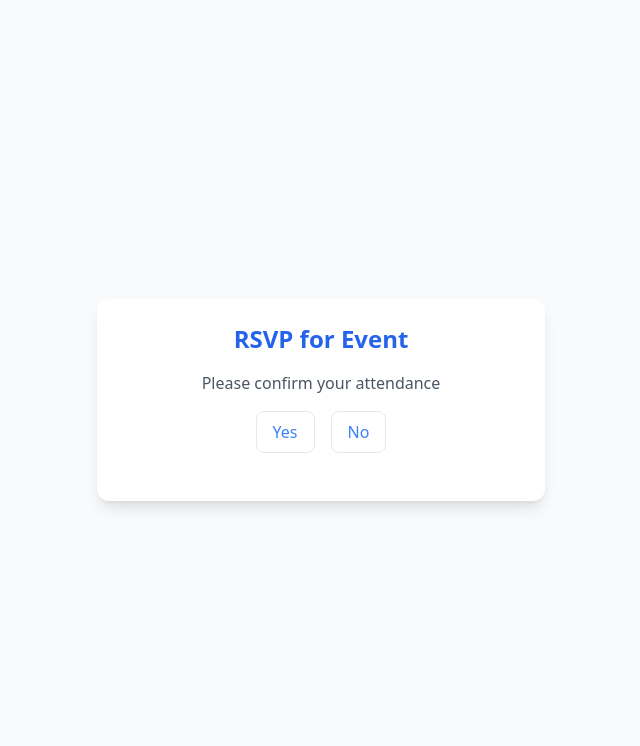
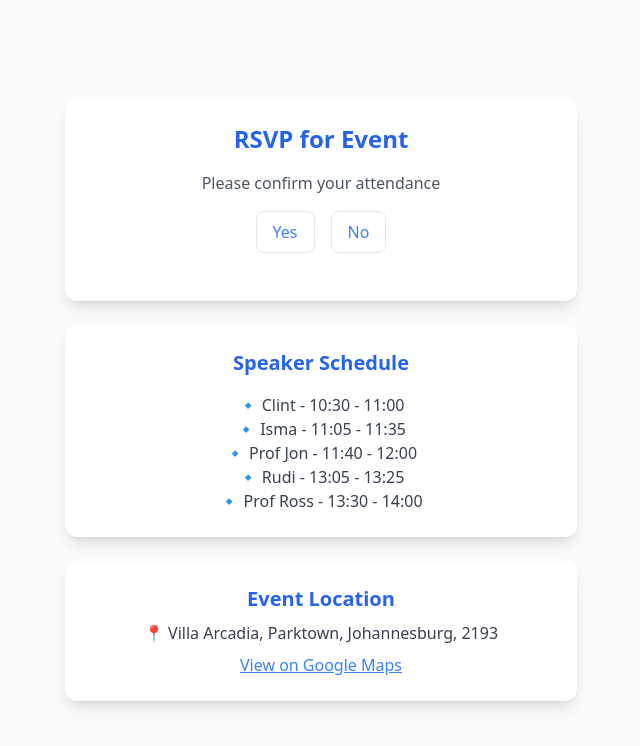
Before and after one commit to Gradi03/RSVP-for-event, a React (Vite) app: page / in a window 1280 px wide. Shown: the top 746 px of the page, without its empty margins (319-959 px from the left). Built offline with nearby package versions, Linux system fonts and the light colour scheme.

Commit message:
first commit

```diff
--- a/src/App.jsx
+++ b/src/App.jsx
@@ -1,4 +1,5 @@
 import React, { useState } from 'react';
+import { motion } from 'framer-motion';
 import Swal from 'sweetalert2';
 
 export default function Contact() {
@@ -11,136 +12,90 @@ export default function Contact() {
   const onSubmit = async (event) => {
     event.preventDefault();
 
-    // Show SweetAlert during processing
     Swal.fire({
       title: 'Processing...',
-      text: 'Please wait while we submit your information.',
+      text: 'Please wait while we submit your RSVP.',
       icon: 'info',
       showConfirmButton: false,
-      willOpen: () => {
-        Swal.showLoading();
-      },
+      willOpen: () => Swal.showLoading(),
     });
 
     const formData = new FormData(event.target);
-    formData.append("access_key", "e4ed5312-c63a-4b40-9e85-f92aa6fde0d4");  // Replace with your Web3Forms access key
+    formData.append("access_key", "e4ed5312-c63a-4b40-9e85-f92aa6fde0d4");
 
     try {
       const response = await fetch("https://api.web3forms.com/submit", {
         method: "POST",
         body: formData,
       });
-
       const data = await response.json();
 
       if (data.success) {
         setResult("Form Submitted Successfully");
-        Swal.fire({
-          title: 'Success!',
-          text: 'Your RSVP has been successfully submitted.',
-          icon: 'success',
-          confirmButtonText: 'OK',
-        });
+        Swal.fire('Success!', 'Your RSVP has been submitted.', 'success');
+        event.target.reset();
       } else {
-        console.log("Error", data);
         setResult(data.message);
-        Swal.fire({
-          title: 'Error!',
-          text: data.message,
-          icon: 'error',
-          confirmButtonText: 'Try Again',
-        });
+        Swal.fire('Error!', data.message, 'error');
       }
     } catch (error) {
-      console.log("Error", error);
-      setResult("Something went wrong. Please try again later.");
-      Swal.fire({
-        title: 'Error!',
-        text: 'Something went wrong. Please try again later.',
-        icon: 'error',
-        confirmButtonText: 'Try Again',
-      });
+      setResult("Something went wrong. Please try again.");
+      Swal.fire('Error!', 'Something went wrong. Please try again.', 'error');
     }
-
-    // Reset the form
-    event.target.reset();
   };
 
   return (
-    <div className="min-h-screen flex items-center justify-center bg-gray-50 py-6">
-      <div className="max-w-md w-full bg-white p-6 rounded-xl shadow-lg">
+    <motion.div initial={{ opacity: 0 }} animate={{ opacity: 1 }} transition={{ duration: 1 }} className="min-h-screen flex flex-col items-center justify-center bg-gray-50 py-6 px-4">
+      <motion.div initial={{ y: -20 }} animate={{ y: 0 }} transition={{ duration: 0.5 }} className="max-w-lg w-full bg-white p-6 rounded-xl shadow-lg">
         <h1 className="text-2xl font-bold text-center text-blue-600 mb-4">RSVP for Event</h1>
         <p className="text-gray-600 text-center mb-4">Please confirm your attendance</p>
 
         <div className="mb-6 text-center">
-          <button
-            className={`px-4 py-2 rounded-lg border ${attending === 'Yes' ? 'bg-blue-500 text-white' : 'bg-white text-blue-500'} mr-4`}
-            onClick={() => setAttending('Yes')}
-          >
-            Yes
-          </button>
-          <button
-            className={`px-4 py-2 rounded-lg border ${attending === 'No' ? 'bg-blue-500 text-white' : 'bg-white text-blue-500'}`}
-            onClick={() => setAttending('No')}
-          >
-            No
-          </button>
+          <button onClick={() => setAttending('Yes')} className={`px-4 py-2 rounded-lg border ${attending === 'Yes' ? 'bg-blue-500 text-white' : 'bg-white text-blue-500'} mr-4`}>Yes</button>
+          <button onClick={() => setAttending('No')} className={`px-4 py-2 rounded-lg border ${attending === 'No' ? 'bg-blue-500 text-white' : 'bg-white text-blue-500'}`}>No</button>
         </div>
 
         {attending === 'Yes' && (
-          <form onSubmit={onSubmit}>
+          <motion.form initial={{ opacity: 0 }} animate={{ opacity: 1 }} transition={{ duration: 0.5 }} onSubmit={onSubmit}>
             <div className="mb-4">
               <label className="block text-gray-700">Your Name</label>
-              <input
-                type="text"
-                name="name"
-                value={name}
-                onChange={(e) => setName(e.target.value)}
-                className="w-full px-4 py-2 border rounded-lg mt-2"
-                placeholder="Enter your name"
-                required
-              />
+              <input type="text" name="name" value={name} onChange={(e) => setName(e.target.value)} className="w-full px-4 py-2 border rounded-lg mt-2" placeholder="Enter your name" required />
             </div>
-
             <div className="mb-4">
               <label className="block text-gray-700">Email Address</label>
-              <input
-                type="email"
-                name="email"
-                value={email}
-                onChange={(e) => setEmail(e.target.value)}
-                className="w-full px-4 py-2 border rounded-lg mt-2"
-                placeholder="Enter your email"
-                required
-              />
+              <input type="email" name="email" value={email} onChange={(e) => setEmail(e.target.value)} className="w-full px-4 py-2 border rounded-lg mt-2" placeholder="Enter your email" required />
             </div>
-
             <div className="mb-4">
               <label className="block text-gray-700">Dietary Requirements (Optional)</label>
-              <textarea
-                name="dietary"
-                value={dietary}
-                onChange={(e) => setDietary(e.target.value)}
-                className="w-full px-4 py-2 border rounded-lg mt-2"
-                placeholder="Any dietary requirements?"
-              />
+              <textarea name="dietary" value={dietary} onChange={(e) => setDietary(e.target.value)} className="w-full px-4 py-2 border rounded-lg mt-2" placeholder="Any dietary requirements?" />
             </div>
-
-            <button
-              type="submit"
-              className="w-full py-2 px-4 bg-blue-600 text-white rounded-lg mt-4"
-            >
-              Submit RSVP
-            </button>
-          </form>
+            <button type="submit" className="w-full py-2 px-4 bg-blue-600 text-white rounded-lg mt-4">Submit RSVP</button>
+          </motion.form>
         )}
 
-        {result && (
-          <div className="mt-4 text-center text-gray-700">
-            <span>{result}</span>
-          </div>
-        )}
-      </div>
-    </div>
+        {result && <div className="mt-4 text-center text-gray-700">{result}</div>}
+      </motion.div>
+
+      {/* Speaker Schedule */}
+      <motion.div initial={{ opacity: 0 }} animate={{ opacity: 1 }} transition={{ duration: 1 }} className="max-w-lg w-full bg-white p-6 rounded-xl shadow-lg mt-6">
+        <h2 className="text-xl font-semibold text-center text-blue-600">Speaker Schedule</h2>
+        <ul className="mt-4 text-gray-700 text-center">
+          <li>🔹 Clint - 10:30 - 11:00</li>
+          <li>🔹 Isma - 11:05 - 11:35</li>
+          <li>🔹 Prof Jon - 11:40 - 12:00</li>
+          <li>🔹 Rudi - 13:05 - 13:25</li>
+          <li>🔹 Prof Ross - 13:30 - 14:00</li>
+        </ul>
+      </motion.div>
+
+      {/* Event Location */}
+      <motion.div initial={{ opacity: 0 }} animate={{ opacity: 1 }} transition={{ duration: 1 }} className="max-w-lg w-full bg-white p-6 rounded-xl shadow-lg mt-6">
+        <h2 className="text-xl font-semibold text-center text-blue-600">Event Location</h2>
+        <p className="text-center text-gray-700 mt-2">📍 Villa Arcadia, Parktown, Johannesburg, 2193</p>
+        <div className="text-center mt-2">
+          <a href="https://maps.google.com/?q=-26.174562,28.041109" target="_blank" rel="noopener noreferrer" className="text-blue-500 underline">View on Google Maps</a>
+        </div>
+      </motion.div>
+    </motion.div>
   );
 }
```
